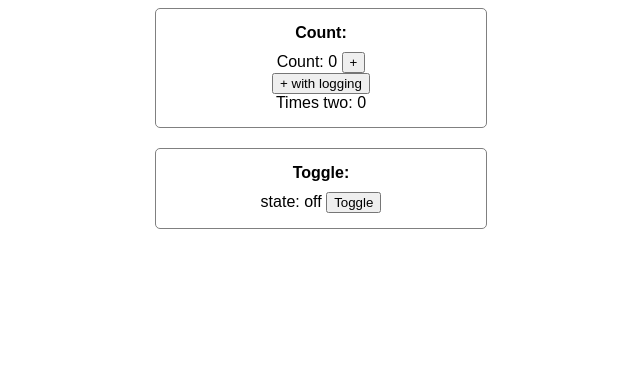
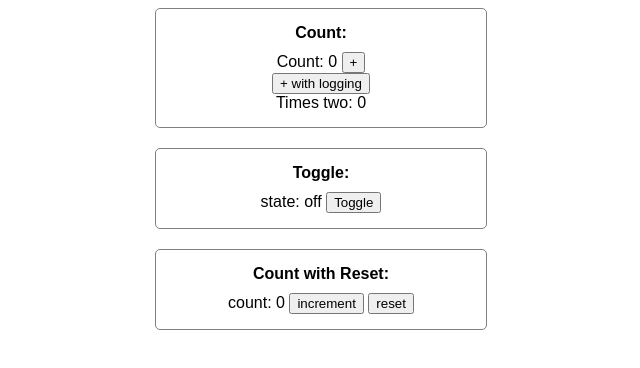
Before and after one commit to stevemolitor/jotai-examples, a React (Create React App) app: page / in a window 1280 px wide. Shown: the top 368 px of the page, without its empty margins (319-959 px from the left). Built offline with nearby package versions, Linux system fonts and the light colour scheme.

Commit message:
lesson 3 - count with reset

```diff
--- a/src/App.tsx
+++ b/src/App.tsx
@@ -1,5 +1,6 @@
 import { Suspense } from "react";
 import { Count } from "./count/Count";
+import { CountWithReset } from "./reset/CountWithReset";
 import { Toggle } from "./toggle/Toggle";
 
 const App = () => (
@@ -7,6 +8,7 @@ const App = () => (
     <div className="App">
       <Count />
       <Toggle />
+      <CountWithReset />
     </div>
   </Suspense>
 );
--- /dev/null
+++ b/src/reset/CountWithReset.tsx
@@ -0,0 +1,18 @@
+import { FC } from "react";
+import { useCount } from "./state";
+
+export const CountWithReset: FC = () => {
+  const { count, increment, reset } = useCount();
+
+  return (
+    <div className="example">
+      <>
+        <div className="example-title">Count with Reset:</div>
+        <div>
+          count: {count} <button onClick={increment}>increment</button>{" "}
+          <button onClick={reset}>reset</button>
+        </div>
+      </>
+    </div>
+  );
+};
--- /dev/null
+++ b/src/reset/state.ts
@@ -0,0 +1,26 @@
+import { atom, useAtomValue, useSetAtom } from "jotai";
+import { atomWithReset, useResetAtom /*, RESET */ } from "jotai/utils";
+import { useMemo } from "react";
+
+const countAtom = atomWithReset(0);
+
+const incrementAtom = atom(null, (get, set) =>
+  set(countAtom, get(countAtom) + 1),
+);
+
+// another way to reset - more useful when delegating to another atom,
+// or when conditionally resetting
+// const resetAtom = atom(null, (_get, set) => {
+//   set(countAtom, RESET);
+// });
+
+export const useCount = () => {
+  const count = useAtomValue(countAtom);
+  const increment = useSetAtom(incrementAtom);
+  const reset = useResetAtom(countAtom);
+
+  return useMemo(
+    () => ({ increment, reset, count }),
+    [count, increment, reset],
+  );
+};
```
Also changed, not shown: 1 other file (tests, documents, lock files or other folders).
